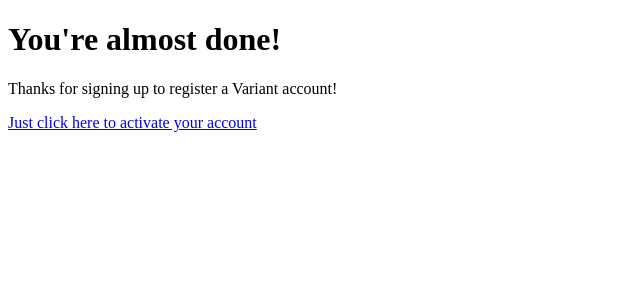
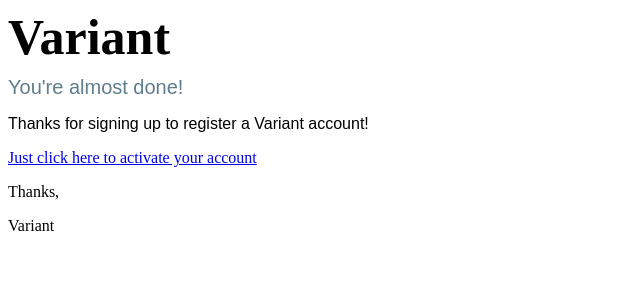
Before and after one commit to brianhie/variant.ms, a Django app: template variant_app/templates/registration/activation_email.html in a window 1280 px wide. Shown: the top 300 px of the page, without its empty margins (0-640 px from the left). Run offline with Django 3.2, Linux system fonts and the light colour scheme; the template is opened without the code that fills it, so the values that code supplies are empty.

Commit message:
Refactored email

```diff
--- a/variant_app/templates/registration/activation_email.html
+++ b/variant_app/templates/registration/activation_email.html
@@ -1,8 +1,35 @@
 <!DOCTYPE html>
+<html>
+  <body>
+    <h1 style="font-family: 'Baskerville Old Face', Baskerville, serif;
+	       font-size: 50px;
+	       margin-top: 0px;
+	       margin-bottom: 10px;">
+      Variant
+    </h1>
 
-<h1>You're almost done!</h1>
+    <p style="font-family: 'Source Sans Pro', Arial, sans-serif;
+	      margin-top: 0px;
+	      margin-bottom: 10px;
+	      font-size: 20px;
+	      color: #607d8b;">
+      You're almost done!
+    </p>
 
+    <p style="font-family: 'Source Sans Pro', Arial, sans-serif;">
+      Thanks for signing up to register a Variant account!
+    </p>
 
-<p>Thanks for signing up to register a Variant account!</p>
+    <a href="{{ site }}{% url 'registration_activate' activation_key %}">
+      Just click here to activate your account
+    </a>
 
-<a href="{{ site }}{% url 'registration_activate' activation_key %}">Just click here to activate your account</a>
+    <p>
+      Thanks,
+    </p>
+    <p>
+      Variant
+    </p>
+
+  </body>
+</html>
--- a/variant_app/templates/registration/activation_email.txt
+++ b/variant_app/templates/registration/activation_email.txt
@@ -3,3 +3,6 @@
 Thanks for signing up to register a Variant account! Just follow the link below:
 
 {{ site }}{% url 'registration_activate' activation_key %}
+
+Thanks,
+Variant
--- a/variant_app/templates/registration/password_reset_email.txt
+++ b/variant_app/templates/registration/password_reset_email.txt
@@ -1,4 +1,7 @@
-Someone asked for password reset for email {{ email }}. Follow the link below:
+Someone asked for a password reset for the Variant account under {{ email }}. Follow the link below:
 {{ protocol}}://{{ domain }}{% url 'auth_password_reset_confirm' uidb64=uid token=token %}
 
 If you didn't do this, please ignore this message.
+
+Thanks,
+Variant
--- a/variant_app/templates/registration/password_reset_subject.txt
+++ b/variant_app/templates/registration/password_reset_subject.txt
@@ -0,0 +1 @@
+Reset your Variant password
```
Also changed, not shown: variant_app/templates/registration/password_reset_email.html (+27 -3 lines).
